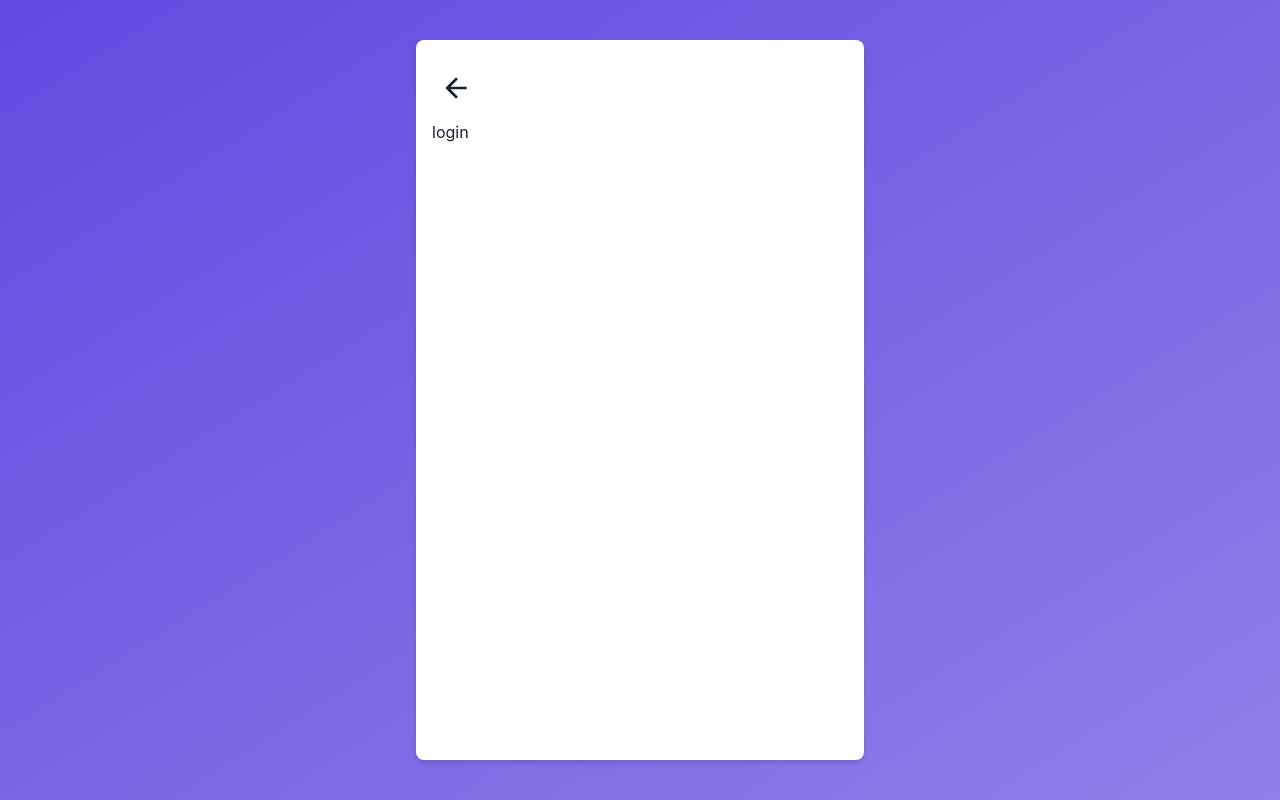
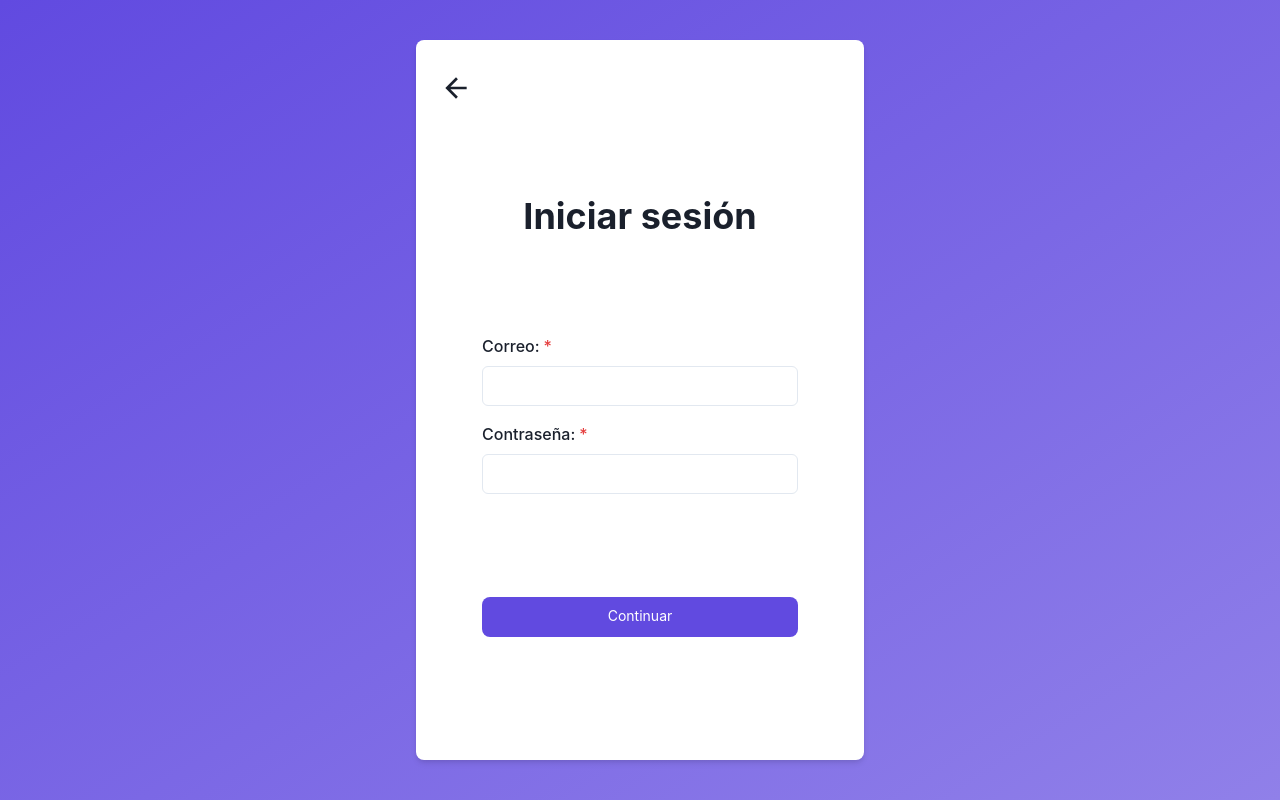
Before and after one commit to ecreyes/nestjs-frontend, a Next.js app: page /login in a window 1280 px wide. Built offline with nearby package versions, Linux system fonts and the light colour scheme.

Commit message:
make login

```diff
--- /dev/null
+++ b/src/hooks/login-hook.tsx
@@ -0,0 +1,13 @@
+import { gql, useMutation } from "@apollo/client";
+
+const LOGIN = gql`
+mutation($input: LoginInput!) {
+  login( input: $input){
+      token
+  }
+}`
+
+export const useLogin= () => {
+    const [ makeLogin, result ] = useMutation(LOGIN)
+    return { makeLogin, result }
+}
--- a/src/pages/login.tsx
+++ b/src/pages/login.tsx
@@ -1,11 +1,63 @@
+import { Flex, Center, Box, FormControl, FormLabel, Input, Heading } from "@chakra-ui/react"
+import { useEffect, useState } from "react"
 import ButtonBack from "../components/ButtonBack"
+import ButtonRokket from "../components/ButtonRokket"
+import { useLogin } from "../hooks/login-hook"
 import MainLayout from "../layouts/MainLayout"
+import Router from 'next/router'
 
 export const Login = () => {
+    const [email, setEmail] = useState('')
+    const [password, setPassword] = useState('')
+    const { makeLogin, result } = useLogin()
+    const { data, loading, error } = result
+
+    useEffect(()=> {
+        if(data?.login?.token){
+            localStorage.setItem('token',data.login.token)
+            Router.push('/dashboard')
+        }
+    },[data])
+
+    const handleSubmit = (e: React.FormEvent<HTMLFormElement>) => {
+        e.preventDefault();
+        const loginInput = {
+            email,
+            password
+        }
+        makeLogin({
+            variables: {
+                input: loginInput
+            }
+        })
+
+    }
+
     return (
         <MainLayout>
             <ButtonBack></ButtonBack>
-            <h1>login</h1>
+            <Flex
+                height={'100%'}
+                direction='column'
+                paddingX={50}
+                paddingY={3}
+                justify='space-evenly'
+            >
+                <Center>
+                    <Heading as='h1' marginTop={[null, -8]}>Iniciar sesión</Heading>
+                </Center>
+                <Box>
+                    <FormControl marginBottom={4} isRequired isDisabled={loading}>
+                        <FormLabel htmlFor='email'>Correo:</FormLabel>
+                        <Input id='email' type='email' onChange={(e) => setEmail(e.target.value)} />
+                    </FormControl>
+                    <FormControl isRequired isDisabled={loading}>
+                        <FormLabel htmlFor='password'>Contraseña:</FormLabel>
+                        <Input id='password' type='password' onChange={(e) => setPassword(e.target.value)} />
+                    </FormControl>
+                </Box>
+                <ButtonRokket mt={[null, 2]} onClick={handleSubmit} isLoading={loading} loadingText='Cargando...' isDisabled={loading}>Continuar</ButtonRokket>
+            </Flex>
         </MainLayout>
     )
 }
--- a/src/pages/signup.tsx
+++ b/src/pages/signup.tsx
@@ -78,7 +78,7 @@ const SignUp: NextPage = () => {
                 justify='space-evenly'
             >
                 <Center>
-                    <Heading as='h1' size={'md'} marginTop={[null, -8]}>Bienvenid@!</Heading>
+                    <Heading as='h1' marginTop={[null, -8]}>Bienvenid@!</Heading>
                 </Center>
                 <Box>
                     <FormControl marginBottom={4} isRequired isDisabled={loading}>
```
Also changed, not shown: src/pages/dashboard.tsx (added, +22 -0 lines).
